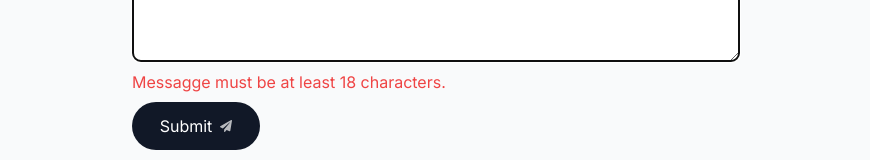
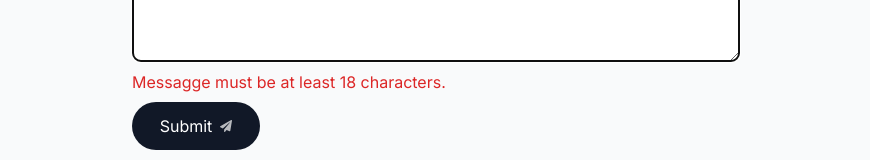
Before and after one commit to Kev-Villegas/portfolio, a Next.js app: page / in a window 1280 px wide. Both pictures are taken after typing "Sample", "name@example.com", "Sample" into the empty fields and a click on the button "Submit". Shown: the part 3864-4024 px from the top of the page, without its empty margins (204-1074 px from the left). Built offline with nearby package versions, Linux system fonts and the light colour scheme; no server answers.

Commit message:
New Classes to the Error Paragraph

```diff
--- a/components/Contact.tsx
+++ b/components/Contact.tsx
@@ -77,7 +77,7 @@ const Contact = () => {
           placeholder='Your Name...'
         />
         {errors.name && (
-          <p className='text-red-500 pb-2'>{errors.name.message}</p>
+          <p className='text-red-600 pb-2'>{errors.name.message}</p>
         )}
         <input
           {...register('email')}
@@ -89,7 +89,7 @@ const Contact = () => {
           placeholder='Your email...'
         />
         {errors.email && (
-          <p className='text-red-500 pb-2'>{errors.email.message}</p>
+          <p className='text-red-600 mt-2'>{errors.email.message}</p>
         )}
         <textarea
           {...register('message')}
@@ -100,7 +100,7 @@ const Contact = () => {
           maxLength={5000}
         />
         {errors.message && (
-          <p className='text-red-500 pb-2'>{errors.message.message}</p>
+          <p className='text-red-600 pb-2'>{errors.message.message}</p>
         )}
         <button
           type='submit'
```
